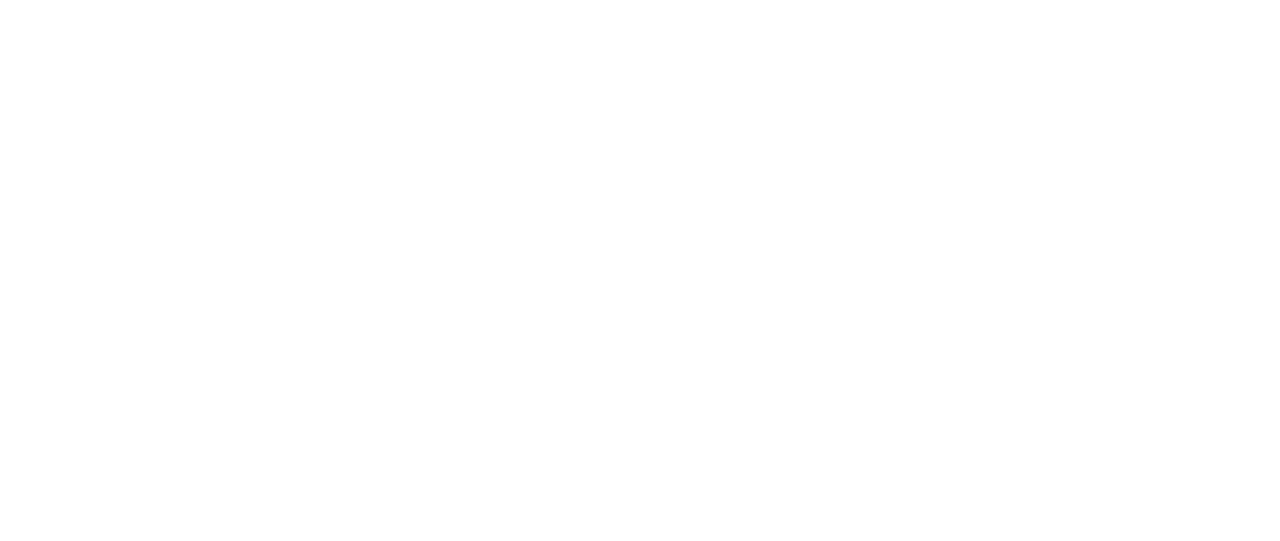
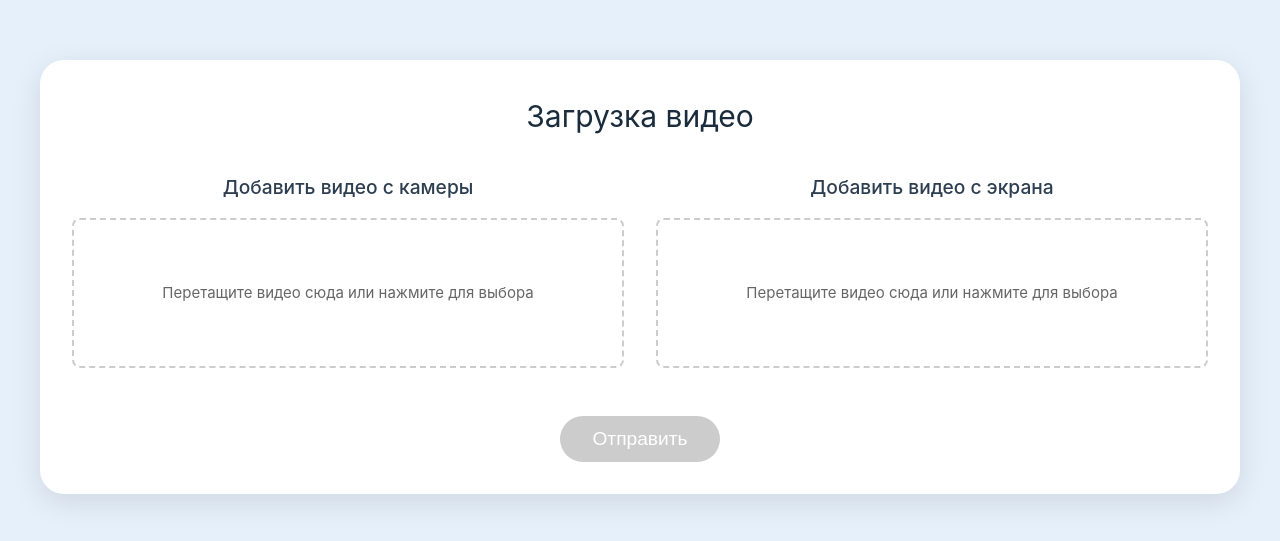
Before and after one commit to moevm/mse1h2026-proc-gaze, a Vue app in the folder frontend/: page /upload-video in a window 1280 px wide. Before the commit this address had no page. Shown: the part 123-664 px from the top of the page. Built offline with nearby package versions, Linux system fonts and the light colour scheme.

Commit message:
feat: add sync upload_player_view

```diff
--- a/frontend/src/App.vue
+++ b/frontend/src/App.vue
@@ -2,7 +2,5 @@
 </script>
 
 <template>
-  <div id="app">
-    <router-view></router-view>
-  </div>
+  <router-view />
 </template>
--- a/frontend/src/assets/main.css
+++ b/frontend/src/assets/main.css
@@ -1,35 +1,6 @@
 @import './base.css';
 
 #app {
-  max-width: 1280px;
-  margin: 0 auto;
-  padding: 2rem;
-  font-weight: normal;
+    width: 100%;
+    min-height: 100vh;
 }
-
-a,
-.green {
-  text-decoration: none;
-  color: hsla(160, 100%, 37%, 1);
-  transition: 0.4s;
-  padding: 3px;
-}
-
-@media (hover: hover) {
-  a:hover {
-    background-color: hsla(160, 100%, 37%, 0.2);
-  }
-}
-
-@media (min-width: 1024px) {
-  body {
-    display: flex;
-    place-items: center;
-  }
-
-  #app {
-    display: grid;
-    grid-template-columns: 1fr 1fr;
-    padding: 0 2rem;
-  }
-}
--- a/frontend/src/components/UploadArea.vue
+++ b/frontend/src/components/UploadArea.vue
@@ -91,6 +91,7 @@
   border-color: #007bff;
   background-color: #e6f2ff;
   color: black;
+  min-height: 15px;
 }
 .placeholder {
   color: #666;
--- a/frontend/src/router/index.js
+++ b/frontend/src/router/index.js
@@ -4,8 +4,8 @@
     history: createWebHistory('/'),
     routes: [
         {
-            path: '/video-player',
-            name: 'PlayerView',
+            path: '/upload-video',
+            name: 'UploadPlayerView',
             component: () => import('@/views/UploadPlayerView.vue'),
             meta: { requiresAuth: true, requiresVerification: true }
         },
--- a/frontend/src/views/UploadPlayerView.vue
+++ b/frontend/src/views/UploadPlayerView.vue
@@ -1,172 +1,357 @@
 <template>
-  <div class="dual-video-view">
-    <h2>Два видео с синхронизацией</h2>
-    <div class="row">
-      <div class="column">
+  <div class="upload-view">
+    <div class="content-card">
+      <h1 class="title">Загрузка видео</h1>
+
+      <div class="blocks">
+        <div class="block">
+          <h3 class="block-label">Добавить видео с камеры</h3>
           <UploadArea
-            :fileName="video1FileName"
-            @upload="handleUpload1"
-            @clear="handleClear1"
+              :fileName="cameraFileName"
+              @upload="handleCameraUpload"
+              @clear="handleCameraClear"
           />
           <VideoPlayer
-            ref="player1"
-            :src="video1Src"
-            @play="onPlay(1)"
-            @pause="onPause(1)"
+              v-if="cameraVideoSrc"
+              ref="cameraPlayer"
+              :src="cameraVideoSrc"
+              @play="onPlay('camera')"
+              @pause="onPause('camera')"
+              @seek="handleCameraSeek"
+              @duration="handleCameraDuration"
+              @timeupdate="handleCameraTimeUpdate"
           />
         </div>
-      <div class="column">
+
+        <div class="block">
+          <h3 class="block-label">Добавить видео с экрана</h3>
           <UploadArea
-            :fileName="video2FileName"
-            @upload="handleUpload2"
-            @clear="handleClear2"
+              :fileName="screenFileName"
+              @upload="handleScreenUpload"
+              @clear="handleScreenClear"
           />
           <VideoPlayer
-            ref="player2"
-            :src="video2Src"
-            @play="onPlay(2)"
-            @pause="onPause(2)"
+              v-if="screenVideoSrc"
+              ref="screenPlayer"
+              :src="screenVideoSrc"
+              @play="onPlay('screen')"
+              @pause="onPause('screen')"
+              @seek="handleScreenSeek"
+              @duration="handleScreenDuration"
+              @timeupdate="handleScreenTimeUpdate"
           />
         </div>
       </div>
 
       <div class="submit-section">
-      <button
-          @click="submitFiles"
-          :disabled="!canSubmit"
-          class="submit-btn"
-      >
-        Загрузить видео файлы
+        <button class="submit-btn" :disabled="!canSubmit" @click="submit">
+          Отправить
         </button>
+      </div>
     </div>
   </div>
 </template>
 
 <script setup>
 import { ref, computed } from 'vue'
+import { useRouter } from 'vue-router'
 import UploadArea from '@/components/UploadArea.vue'
 import VideoPlayer from '@/components/VideoPlayer.vue'
 
-const video1Src = ref(null)
-const video1FileName = ref(null)
-const video1File = ref(null)
+const router = useRouter()
 
-const video2Src = ref(null)
-const video2FileName = ref(null)
-const video2File = ref(null)
+const cameraFileName = ref(null)
+const cameraVideoSrc = ref(null)
+const cameraVideoFile = ref(null)
+const cameraPlayer = ref(null)
+const cameraDuration = ref(null)
+const cameraCurrentTime = ref(0)
+const cameraIsPlaying = ref(false)
 
-const player1 = ref(null)
-const player2 = ref(null)
+const screenFileName = ref(null)
+const screenVideoSrc = ref(null)
+const screenVideoFile = ref(null)
+const screenPlayer = ref(null)
+const screenDuration = ref(null)
+const screenCurrentTime = ref(0)
+const screenIsPlaying = ref(false)
 
-let isSyncing = false
+const isSyncing = ref(false)
+const cameraProgrammaticSeek = ref(false)
+const screenProgrammaticSeek = ref(false)
 
-const handleUpload1 = ({ file, url, fileName }) => {
-  if (video1Src.value) {
-    URL.revokeObjectURL(video1Src.value)
+const EPS = 0.1
+
+const handleCameraUpload = ({ file, url, fileName }) => {
+  if (cameraVideoSrc.value) URL.revokeObjectURL(cameraVideoSrc.value)
+  cameraVideoSrc.value = url
+  cameraFileName.value = fileName
+  cameraVideoFile.value = file
+  cameraDuration.value = null
+  cameraCurrentTime.value = 0
+  cameraIsPlaying.value = false
+
+  if (screenPlayer.value) {
+    screenProgrammaticSeek.value = true
+    screenPlayer.value.setCurrentTime(0)
+    screenCurrentTime.value = 0
+    isSyncing.value = true
+    screenPlayer.value.pause()
+    isSyncing.value = false
   }
-  video1Src.value = url
-  video1FileName.value = fileName
-  video1File.value = file
+}
+const handleCameraClear = () => {
+  if (cameraVideoSrc.value) {
+    URL.revokeObjectURL(cameraVideoSrc.value)
+    cameraVideoSrc.value = null
+  }
+  cameraFileName.value = null
+  cameraVideoFile.value = null
+  cameraDuration.value = null
+  cameraCurrentTime.value = 0
+  cameraIsPlaying.value = false
 }
 
-const handleUpload2 = ({ file, url, fileName }) => {
-  if (video2Src.value) {
-    URL.revokeObjectURL(video2Src.value)
+const handleScreenUpload = ({ file, url, fileName }) => {
+  if (screenVideoSrc.value) URL.revokeObjectURL(screenVideoSrc.value)
+  screenVideoSrc.value = url
+  screenFileName.value = fileName
+  screenVideoFile.value = file
+  screenDuration.value = null
+  screenCurrentTime.value = 0
+  screenIsPlaying.value = false
+
+  if (cameraPlayer.value) {
+    cameraProgrammaticSeek.value = true
+    cameraPlayer.value.setCurrentTime(0)
+    cameraCurrentTime.value = 0
+    isSyncing.value = true
+    cameraPlayer.value.pause()
+    isSyncing.value = false
   }
-  video2Src.value = url
-  video2FileName.value = fileName
-  video2File.value = file
+}
+const handleScreenClear = () => {
+  if (screenVideoSrc.value) {
+    URL.revokeObjectURL(screenVideoSrc.value)
+    screenVideoSrc.value = null
+  }
+  screenFileName.value = null
+  screenVideoFile.value = null
+  screenDuration.value = null
+  screenCurrentTime.value = 0
+  screenIsPlaying.value = false
 }
 
-const handleClear1 = () => {
-  if (video1Src.value) {
-    URL.revokeObjectURL(video1Src.value)
-    video1Src.value = null
-  }
-  video1FileName.value = null
-  video1File.value = null
+const handleCameraDuration = (dur) => { cameraDuration.value = dur }
+const handleCameraTimeUpdate = (time) => { cameraCurrentTime.value = time }
+const handleScreenDuration = (dur) => { screenDuration.value = dur }
+const handleScreenTimeUpdate = (time) => { screenCurrentTime.value = time }
+
+const handleCameraSeek = (time) => {
+  if (cameraProgrammaticSeek.value) {
+    cameraProgrammaticSeek.value = false
+    return
   }
 
-const handleClear2 = () => {
-  if (video2Src.value) {
-    URL.revokeObjectURL(video2Src.value)
-    video2Src.value = null
+  if (screenPlayer.value && screenDuration.value !== null) {
+    screenProgrammaticSeek.value = true
+    const newTime = Math.min(time, screenDuration.value)
+    screenPlayer.value.setCurrentTime(newTime)
+
+    isSyncing.value = true
+    screenPlayer.value.pause()
+    isSyncing.value = false
   }
-  video2FileName.value = null
-  video2File.value = null
 }
 
-const onPlay = (sourcePlayer) => {
-  if (isSyncing) return
-  isSyncing = true
-  if (sourcePlayer === 1 && player2.value) {
-    player2.value.play()
-  } else if (sourcePlayer === 2 && player1.value) {
-    player1.value.play()
-  }
-  isSyncing = false
+const handleScreenSeek = (time) => {
+  if (screenProgrammaticSeek.value) {
+    screenProgrammaticSeek.value = false
+    return
   }
 
-const onPause = (sourcePlayer) => {
-  if (isSyncing) return
-  isSyncing = true
-  if (sourcePlayer === 1 && player2.value) {
-    player2.value.pause()
-  } else if (sourcePlayer === 2 && player1.value) {
-    player1.value.pause()
+  if (cameraPlayer.value && cameraDuration.value !== null) {
+    cameraProgrammaticSeek.value = true
+    const newTime = Math.min(time, cameraDuration.value)
+    cameraPlayer.value.setCurrentTime(newTime)
+
+    isSyncing.value = true
+    cameraPlayer.value.pause()
+    isSyncing.value = false
   }
-  isSyncing = false
 }
 
-const canSubmit = computed(() => video1File.value && video2File.value)
+const handleCameraPlay = () => {
+  if (isSyncing.value) return
 
-const submitFiles = () => {
+  const wasCameraAtEnd = cameraDuration.value !== null && cameraCurrentTime.value >= cameraDuration.value - EPS
+
+  if (wasCameraAtEnd) {
+    if (screenDuration.value !== null && screenCurrentTime.value >= screenDuration.value - EPS) {
+      screenProgrammaticSeek.value = true
+      screenPlayer.value.setCurrentTime(0)
+      isSyncing.value = true
+      screenPlayer.value.play()
+      isSyncing.value = false
+    }
+  } else {
+    if (screenPlayer.value && screenDuration.value !== null &&
+        screenCurrentTime.value < screenDuration.value - EPS && !screenIsPlaying.value) {
+      isSyncing.value = true
+      screenPlayer.value.play()
+      isSyncing.value = false
+    }
+  }
+}
+
+const handleScreenPlay = () => {
+  if (isSyncing.value) return
+
+  const wasScreenAtEnd = screenDuration.value !== null && screenCurrentTime.value >= screenDuration.value - EPS
+
+  if (wasScreenAtEnd) {
+    if (cameraDuration.value !== null && cameraCurrentTime.value >= cameraDuration.value - EPS) {
+      cameraProgrammaticSeek.value = true
+      cameraPlayer.value.setCurrentTime(0)
+      isSyncing.value = true
+      cameraPlayer.value.play()
+      isSyncing.value = false
+    }
+  } else {
+    if (cameraPlayer.value && cameraDuration.value !== null &&
+        cameraCurrentTime.value < cameraDuration.value - EPS && !cameraIsPlaying.value) {
+      isSyncing.value = true
+      cameraPlayer.value.play()
+      isSyncing.value = false
+    }
+  }
+}
+
+const handleCameraPause = () => {
+  if (isSyncing.value) return
+  if (cameraDuration.value !== null && cameraCurrentTime.value >= cameraDuration.value - EPS) return
+
+  isSyncing.value = true
+  if (screenPlayer.value && screenIsPlaying.value) {
+    screenPlayer.value.pause()
+  }
+  isSyncing.value = false
+}
+
+const handleScreenPause = () => {
+  if (isSyncing.value) return
+  if (screenDuration.value !== null && screenCurrentTime.value >= screenDuration.value - EPS) return
+
+  isSyncing.value = true
+  if (cameraPlayer.value && cameraIsPlaying.value) {
+    cameraPlayer.value.pause()
+  }
+  isSyncing.value = false
+}
+
+const onPlay = (source) => {
+  if (source === 'camera') {
+    cameraIsPlaying.value = true
+    handleCameraPlay()
+  } else {
+    screenIsPlaying.value = true
+    handleScreenPlay()
+  }
+}
+const onPause = (source) => {
+  if (source === 'camera') {
+    cameraIsPlaying.value = false
+    handleCameraPause()
+  } else {
+    screenIsPlaying.value = false
+    handleScreenPause()
+  }
+}
+
+const canSubmit = computed(() => cameraVideoFile.value && screenVideoFile.value)
+const submit = () => {
   if (!canSubmit.value) return
-
-  const formData = new FormData()
-  formData.append('video1', video1File.value)
-  formData.append('video2', video2File.value)
-
-  console.log('Send to server:', video1File.value.name, video2File.value.name)
-
-  //api query
+  // API запрос
+  router.push({ name: 'MainView' })
 }
 </script>
 
 <style scoped>
-.dual-video-view {
+.upload-view {
+  min-height: 100vh;
+  background-color: #e6f0fa;
+  display: flex;
+  align-items: center;
+  justify-content: center;
+  padding: 2rem;
+}
+
+.content-card {
   max-width: 1200px;
-  margin: 0 auto;
-  padding: 1rem;
+  width: 100%;
+  background-color: #ffffff;
+  border-radius: 24px;
+  box-shadow: 0 8px 30px rgba(0, 0, 0, 0.1);
+  padding: 2rem;
 }
-.row {
+
+.title {
+  text-align: center;
+  margin-bottom: 2rem;
+  color: #1a2b3c;
+}
+
+.blocks {
+  display: grid;
+  grid-template-columns: 1fr 1fr;
+  gap: 2rem;
+}
+
+.block {
   display: flex;
-  gap: 2rem;
-  flex-wrap: wrap;
+  flex-direction: column;
+  align-items: stretch;
 }
-.column {
-  flex: 1 1 400px;
-  min-width: 300px;
+
+.block-label {
+  margin-bottom: 1rem;
+  font-size: 1.2rem;
+  font-weight: 500;
+  text-align: center;
+  color: #2c3e50;
 }
+
 .submit-section {
-  margin-top: 2rem;
+  margin-top: 3rem;
   text-align: center;
 }
+
 .submit-btn {
   padding: 0.75rem 2rem;
-  font-size: 1.1rem;
+  font-size: 1.2rem;
   background-color: #007bff;
   color: white;
   border: none;
-  border-radius: 4px;
+  border-radius: 40px;
   cursor: pointer;
-  transition: background-color 0.2s;
+  transition: background-color 0.2s, transform 0.1s;
+  box-shadow: 0 2px 8px rgba(0, 123, 255, 0.3);
 }
+
 .submit-btn:hover:not(:disabled) {
   background-color: #0056b3;
+  transform: scale(1.02);
 }
+
 .submit-btn:disabled {
   background-color: #cccccc;
   cursor: not-allowed;
+  box-shadow: none;
+}
+
+@media (max-width: 768px) {
+  .blocks {
+    grid-template-columns: 1fr;
+  }
 }
 </style>
```
Also changed, not shown: frontend/src/components/VideoPlayer.vue (+12 -18 lines). Lines whose indentation alone changed are shown as unchanged.
